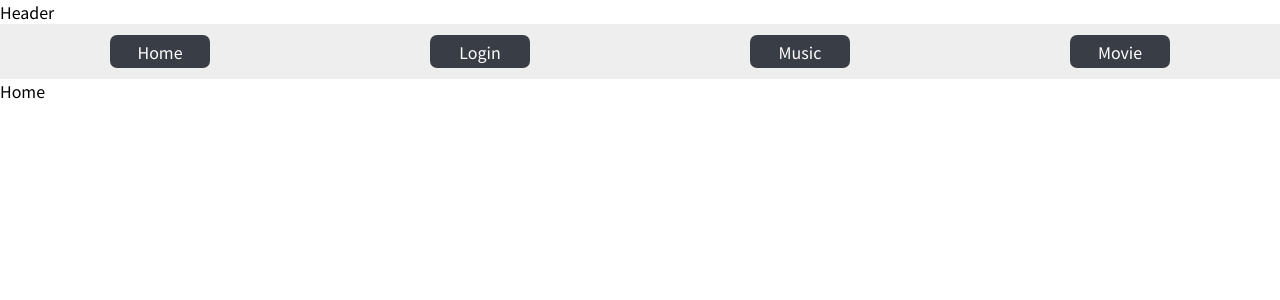
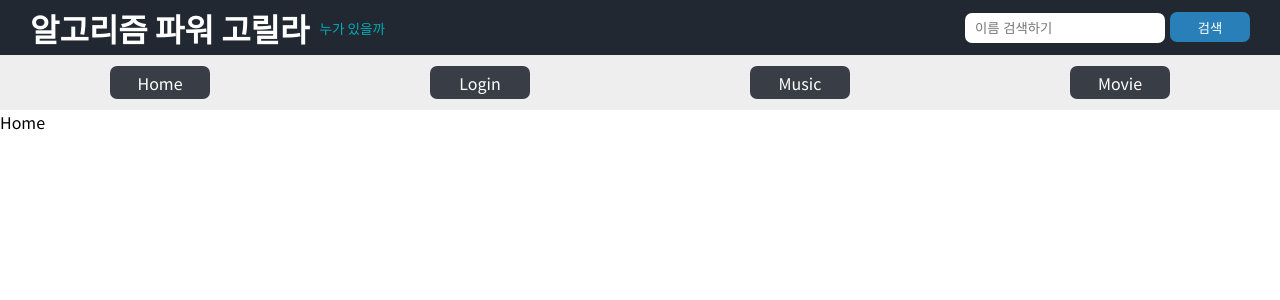
Before and after one commit to ryan-kim-dev/ui, a React (Create React App) app in the folder flex-ui/: page / in a window 1280 px wide. Shown: the top 300 px of the page. Built offline with nearby package versions, Linux system fonts and the light colour scheme.

Commit message:
design: Add Header w/ title and searchBar

```diff
--- a/flex-ui/src/components/Header.js
+++ b/flex-ui/src/components/Header.js
@@ -1,7 +1,84 @@
 import React from 'react';
+import styled from 'styled-components';
+
+const StyledHeader = styled.header`
+  background-color: #222831;
+  display: flex;
+  justify-content: space-between;
+  align-items: center;
+  height: 55px;
+  padding: 0 30px;
+
+  @media screen and (max-width: 600px) {
+    flex-direction: column;
+    height: max-content;
+    padding: 20px 0;
+
+    span {
+      display: none;
+    }
+  }
+`;
+
+const StyledTitle = styled.div`
+  display: flex;
+  align-items: center;
+
+  /* column-gap: 열 방향 여백, row-gap: 행 방향 여백 지정 */
+  column-gap: 10px;
+
+  > h1 {
+    color: #fff;
+  }
+
+  > span {
+    color: #00adb5;
+
+    /* % 단위로 폰트사이즈 지정 가능 */
+    font-size: 85%;
+  }
+`;
+
+const StyledSearch = styled.div`
+  input {
+    width: 200px;
+    height: 30px;
+    padding: 0 10px;
+    border: none;
+    border-radius: 7px;
+    /* border: 테두리, outline: 바깥 외곽선 */
+    /* https://aboooks.tistory.com/228 */
+    outline: none;
+  }
+`;
+
+const StyledButton = styled.button`
+  width: 80px;
+  height: 30px;
+  border-radius: 7px;
+  border: none;
+  background-color: #2980b9;
+  color: #fff;
+  margin-left: 5px;
+`;
 
 const Header = () => {
-  return <div>Header</div>;
+  return (
+    <>
+      <StyledHeader>
+        <StyledTitle>
+          <h1>알고리즘 파워 고릴라</h1>
+          <span>누가 있을까</span>
+        </StyledTitle>
+        <StyledSearch>
+          <form action="">
+            <input type="text" placeholder="이름 검색하기" />
+            <StyledButton>검색</StyledButton>
+          </form>
+        </StyledSearch>
+      </StyledHeader>
+    </>
+  );
 };
 
 export default Header;
```
